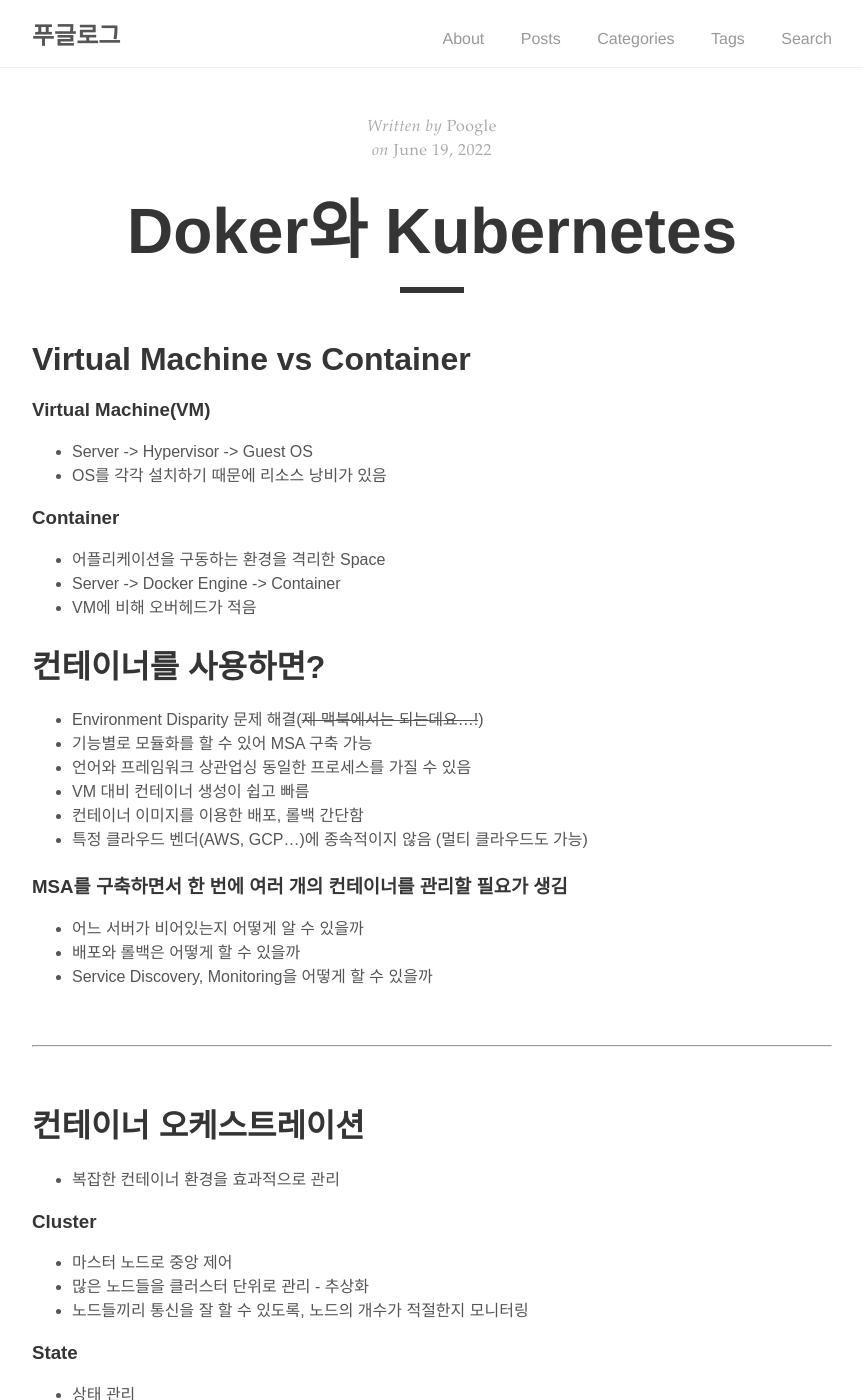
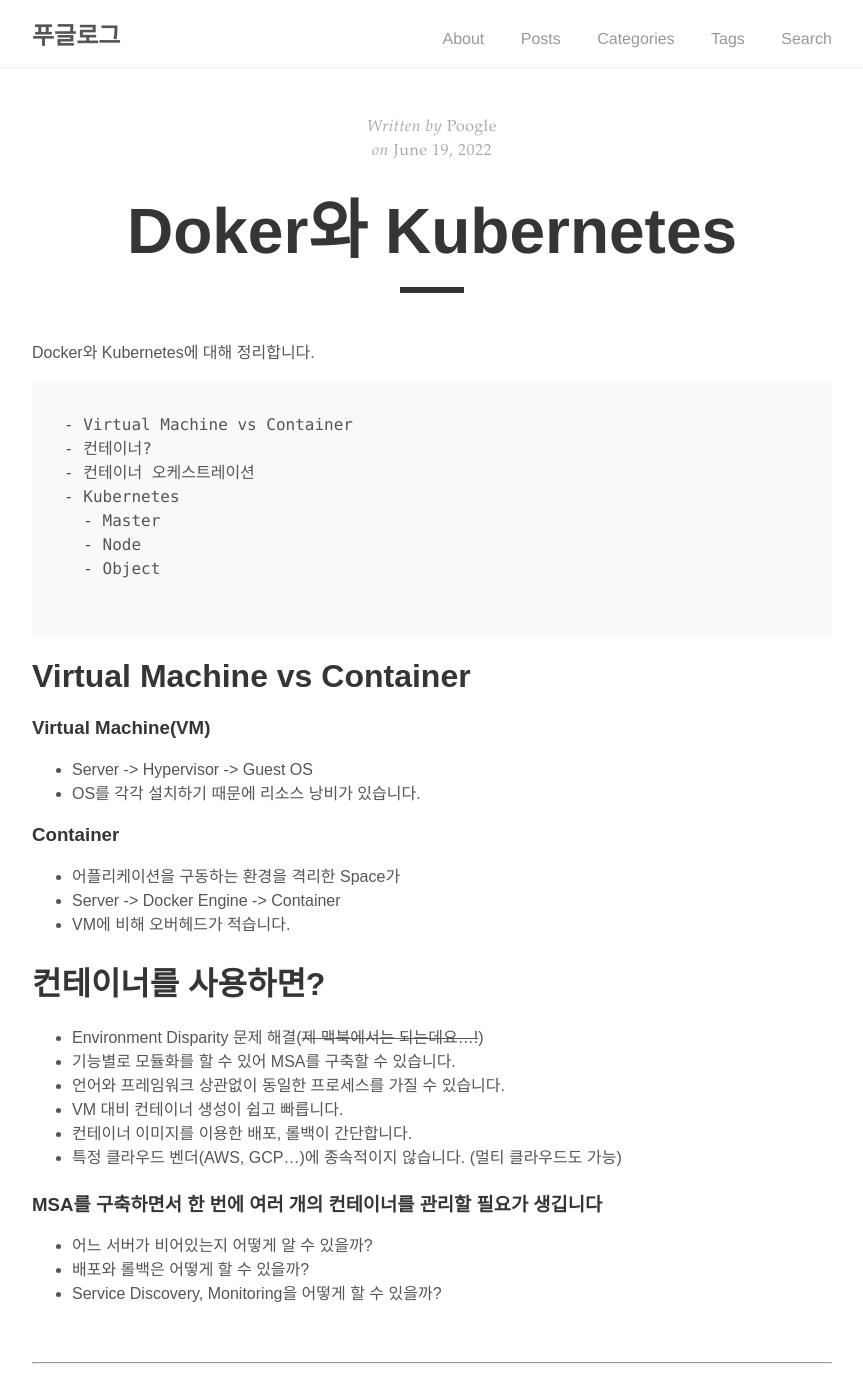
Before and after one commit to suhyunsim/suhyunsim.github.io, a Jekyll site: the page built from _posts/2022-06-19-docker-kubernetes.md, in a window 1280 px wide and 1400 px high. Shown: the whole window, without its empty margins (208-1071 px from the left). Built offline with Jekyll 4.4.1, drawn with Linux system fonts in a browser that asks for light colours; comment, search, counter and statistics services are not loaded; some of the changed text lies outside the part shown.

Commit message:
docs: 블로그 포스트 내용 추가

````diff
--- a/_posts/2022-06-19-docker-kubernetes.md
+++ b/_posts/2022-06-19-docker-kubernetes.md
@@ -11,28 +11,41 @@
 
 ---
 
+Docker와 Kubernetes에 대해 정리합니다.
+
+```text
+- Virtual Machine vs Container
+- 컨테이너?
+- 컨테이너 오케스트레이션
+- Kubernetes
+  - Master
+  - Node
+  - Object
+
+```
+
 # Virtual Machine vs Container
 ### Virtual Machine(VM)
 * Server -> Hypervisor -> Guest OS
-* OS를 각각 설치하기 때문에 리소스 낭비가 있음
+* OS를 각각 설치하기 때문에 리소스 낭비가 있습니다.
 
 ### Container
-* 어플리케이션을 구동하는 환경을 격리한 Space
+* 어플리케이션을 구동하는 환경을 격리한 Space가
 * Server -> Docker Engine -> Container
-* VM에 비해 오버헤드가 적음
+* VM에 비해 오버헤드가 적습니다.
 
 # 컨테이너를 사용하면?
 * Environment Disparity 문제 해결(~~제 맥북에서는 되는데요...!~~)
-* 기능별로 모듈화를 할 수 있어 MSA 구축 가능
-* 언어와 프레임워크 상관업싱 동일한 프로세스를 가질 수 있음
-* VM 대비 컨테이너 생성이 쉽고 빠름
-* 컨테이너 이미지를 이용한 배포, 롤백 간단함
-* 특정 클라우드 벤더(AWS, GCP...)에 종속적이지 않음 (멀티 클라우드도 가능)
+* 기능별로 모듈화를 할 수 있어 MSA를 구축할 수 있습니다.
+* 언어와 프레임워크 상관없이 동일한 프로세스를 가질 수 있습니다.
+* VM 대비 컨테이너 생성이 쉽고 빠릅니다.
+* 컨테이너 이미지를 이용한 배포, 롤백이 간단합니다.
+* 특정 클라우드 벤더(AWS, GCP...)에 종속적이지 않습니다. (멀티 클라우드도 가능)
 
-### MSA를 구축하면서 한 번에 여러 개의 컨테이너를 관리할 필요가 생김
-* 어느 서버가 비어있는지 어떻게 알 수 있을까
-* 배포와 롤백은 어떻게 할 수 있을까
-* Service Discovery, Monitoring을 어떻게 할 수 있을까
+### MSA를 구축하면서 한 번에 여러 개의 컨테이너를 관리할 필요가 생깁니다
+* 어느 서버가 비어있는지 어떻게 알 수 있을까?
+* 배포와 롤백은 어떻게 할 수 있을까?
+* Service Discovery, Monitoring을 어떻게 할 수 있을까?
 
 <br>
 
@@ -41,12 +54,12 @@
 <br>
 
 # 컨테이너 오케스트레이션
-* 복잡한 컨테이너 환경을 효과적으로 관리
+* 복잡한 컨테이너 환경을 효과적으로 관리할 수 있습니다.
 
 ### Cluster
-* 마스터 노드로 중앙 제어
-* 많은 노드들을 클러스터 단위로 관리 - 추상화
-* 노드들끼리 통신을 잘 할 수 있도록, 노드의 개수가 적절한지 모니터링
+* 마스터 노드로 중앙 제어를 할 수 있습니다.
+* 많은 노드들을 클러스터 단위로 관리할 수 있습니다. - 추상화
+* 노드들끼리 통신을 잘 할 수 있도록, 노드의 개수가 적절한지 모니터링합니다.
 
 ### State
 * 상태 관리
@@ -56,21 +69,21 @@
   Replicas: 4
 }
 ```
-* 클러스터에 오류가 생겼을 때 클러스터 개수를 적절히 유지 시켜주기
+* 클러스터에 오류가 생겼을 때 클러스터 개수를 적절히 유지 시켜줍니다.
 
 ### Scheduling
-* 배포 시 알맞은 노드에 어플리케이션을 할당해주기
+* 배포 시 알맞은 노드에 어플리케이션을 할당해줍니다.
 
 ### Rollout / Rollback
-* 배포 버전 관리
+* 배포 버전을 관리합니다.
 * 중앙 제어 방식
 
 ### Service Discovery
-* 서비스 등록 및 조회
+* 서비스 등록 및 조회를 할 수 있습니다.
 
 ### Volume
-* 볼륨 스토리지
-* 서비스마다 다양한 DB를 사용하고 싶을 때 다양한 볼륨 스토리지를 적용할 수 있도록 해줌
+* 볼륨 스토리지를 관리합니다.
+* 서비스마다 다양한 DB를 사용하고 싶을 때 다양한 볼륨 스토리지를 적용할 수 있도록 해줍니다.
 
 <br>
 
@@ -80,15 +93,15 @@
 
 
 # 쿠버네티스 Kubernetes
-* 컨테이너를 쉽고 빠르게 배포/확장하고, 관리를 자동화하는 오케스트레이션 툴
-* 많은 수의 컨테이너를 협조적으로 연동시키기 위한 통합 시스템, 이 컨테이너를 다루기 위한, API 및 명령행 도구(kubectl) 등이 함께 제공됨
+* 컨테이너를 쉽고 빠르게 배포/확장하고, 관리를 자동화하는 오케스트레이션 툴입니다.
+* 많은 수의 컨테이너를 협조적으로 연동시키기 위한 통합 시스템, 이 컨테이너를 다루기 위한, API 및 명령행 도구(kubectl) 등이 함께 제공됩니다.
 * 컨테이너의 운영체제 같은 것
-* Google의 주도로 개발, CNCF가 관리
-* 컨테이너를 이용한 애플리케이션 개발
-* 도커 호스트 관리
-* 서버 리소스의 여유를 고려한 컨테이너 배치
+* Google의 주도로 개발, CNCF가 관리합니다. 컨테이너 오케스트레이션의 사실상 표준(de facto)입니다.
+* 컨테이너를 이용해 애플리케이션을 개발합니다.
+* 도커 호스트를 관리합니다.
+* 서버 리소스의 여유를 고려해서 컨테이너를 배치합니다.
 * 스케일링
-* 여러 개의 컨테이너 그룹에 대한 로드 밸런싱
+* 여러 개의 컨테이너 그룹에 대한 로드 밸런싱을 지원합니다.
 * 헬스 체크 등...
 
 ## 용어 정리
@@ -117,12 +130,119 @@
 # 기본 개념
 
 ![image](https://user-images.githubusercontent.com/58318786/174483293-91e80e16-fef1-4645-a2ec-13205bc9d9b2.png)
+* Control Plane과 Worker Node로 분리됩니다.
 
 ![IMG_E24F5C7E3E86-1](https://user-images.githubusercontent.com/58318786/174484358-2af3ac41-1517-444d-99dc-5a9d93446be4.jpeg)
 
+# 쿠버네티스 아키텍쳐
+
+![IMG_C09F46CE4576-1](https://user-images.githubusercontent.com/58318786/175815719-78b7a53b-b22d-4a28-89f2-5da76cd3bab9.jpeg)
+
+### Desired State
+* Current State 와 Desired State의 상태를 비교해서 같게 만드는 것이 쿠버네티스의 역할입니다.
+* 이때 빈 노드에 어플리케이션을 할당해주는 것이 Scheduler, 컨테이너 상태를 체크해주는 것이 Controller 입니다.
+
+<br>
+
+---
+
+<br>
+
+## Master
+### etcd
+<img src="https://user-images.githubusercontent.com/58318786/175814929-6b30a460-7feb-4d5b-a263-73744ffa78da.jpeg" style="float: left; margin-right: 30px; margin-bottom: 10px;" width="70" height="70">
+
+* 모든 상태와 데이터를 저장합니다.
+* 고가용성 - 분산 시스템으로 구성해서 안정성을 높여줍니다
+* 일관성
+* `key-value` 형태로 데이터를 저장합니다.
+* 저장소이다 보니 백업이 필수입니다.
+
+### API Server
+<img src="https://user-images.githubusercontent.com/58318786/175814926-2509d896-dcef-459e-bab8-1a073764f94a.jpeg" style="float: left; margin-right: 30px; margin-bottom: 10px;" width="70" height="70">
+
+* 상태를 바꾸거나 조회할 수 있습니다.
+* etcd와 통신하는 유일한 모듈입니다.
+* REST API 형태로 되어있습니다.
+* 관리자 요청 뿐만 아니라 다양한 내부 모듈과 통신할 수 있습니다.
+* horizontal로 확장되도록 디자인 되어있습니다.
+* 권한을 관리합니다.
+
+### Scheduler
+<img src="https://user-images.githubusercontent.com/58318786/175814923-4433a6d1-f0eb-43f1-8c02-952158be2b06.jpeg" style="float: left; margin-right: 30px; margin-bottom: 10px;" width="70" height="70">
+
+* 새로 생성된 pod를 감지하고 실행될 노드를 선택합니다.
+* 노드의 현재 상태와 pod의 request를 체크합니다.
+* 노드에 라벨을 부여합니다.(라벨로 트래킹을 할 수 있습니다.)
+
+### Controller
+<img src="https://user-images.githubusercontent.com/58318786/175814931-014e8634-03cf-4213-8977-47c5ccab1047.jpeg" style="float: left; margin-right: 30px; margin-bottom: 10px;" width="70" height="70">
+
+* 논리적으로 다양한 컨트롤러가 존재할 수 있습니다.(node controller, endpoint controller ...)
+* 상태를 체크하고 Desired State를 유지합니다.
+* 복잡성을 낮추기 위해 하나의 프로세스로 실행합니다.
+* 위 과정을 무한히 반복합니다.
+
+<br>
+
+---
+
+<br>
 
 
+## Node
+### Kubelet
+<img src="https://user-images.githubusercontent.com/58318786/175815774-ce8d3860-e193-4ae7-bcf5-350e31fa3687.jpeg" style="float: left; margin-right: 30px; margin-bottom: 10px;" width="70" height="70">
+
+* 각 노드에서 실행합니다.
+* Pod(컨테이너들을 POD로 감싸줍니다.)들을 실행하고 중지하며 상태를 체크합니다.
+* CRI(Container Runtime Interface)
+
+### Proxy
+<img src="https://user-images.githubusercontent.com/58318786/175815781-bfa1d160-b0fb-4c0f-b437-35c245781fdf.jpeg" style="float: left; margin-right: 30px; margin-bottom: 10px;" width="70" height="70">
+
+* 네트워크 프록시와 부하 분산 역할들 담당합니다.
+* 내/외부 통신을 설정합니다.
+* 성능상의 이유로 프록시 프로그램 대신 iptables 또는 IPVS를 사용합니다.(설정만 관리)
+
+## 쿠버네티스 오브젝트
+
+![image](https://user-images.githubusercontent.com/58318786/175816735-24c01684-a7d3-44ee-845e-546cbc01cde4.png)
+
+### Pod
+* 가장 작은 배포 단위
+* 컨테이너를 배포하는게 아니라 Pod를 배포합니다.
+* 전체 클러스터에서 고유한 IP를 할당을 받습니다.
+* 하나의 Pod 안에 여러 컨테이너가 속할 수 있습니다.
+
+### Replica Set
+* 여러 개의 Pod를 관리합니다.
+* Pod를 생성, 제거하여 원하는 Replica 수를 유지합니다.
+* Replica Set을 사용하여 배포 버전을 관리하며 점진적으로 수를 유지하면서 무중단 배포를 실행합니다.
+
+### Clueter IP
+* 클러스터 내부에서 사용하는 프록시입니다.
+* Pod는 동적이지만 서비스는 고유 IP가 존재합니다.
+* 클러스터 내부에서 서비스 연결 시 DNS를 이용합니다.
+* 내부에서 사용하는 것으로 외부 웹 브라우저에서는 접근할 수 없습니다.
+
+### NodePort
+* 노드(host)에 노출되어 외부에서 접근 가능한 서비스 입니다.
+* 모든 노드에 동일한 포트로 생성됩니다. (어떤 노드에 보내 특정 클러스터 IP로 보낼 수 있습니다.)
+
+### LoadBalancer
+* 하나의 IP 주소를 외부에 노출시켜줍니다.
+* 부하를 분산시켜줍니다.
+
+### Ingress
+* 도메인 또는 경로 별로 라우팅을 시켜줍니다.
+* NodePort와 LoadBalancer를 만들어줍니다.
+* cf. NGINX
+
+## 쿠버네티스 API 호출
+* Desired State를 다양한 오브젝트로 정의하고 API Serverdp `yaml` 파일로 전달합니다.
 
 > 참고:
+> DevOps Engineer, Flynn님 DevOps와 Kubernetes 특강
 >
->
+> [도서: 도커/쿠버네티스를 활용한 컨테이너 개발 실전 입문 - 야마다 아키노리](http://www.yes24.com/Product/Goods/70893433)
````
